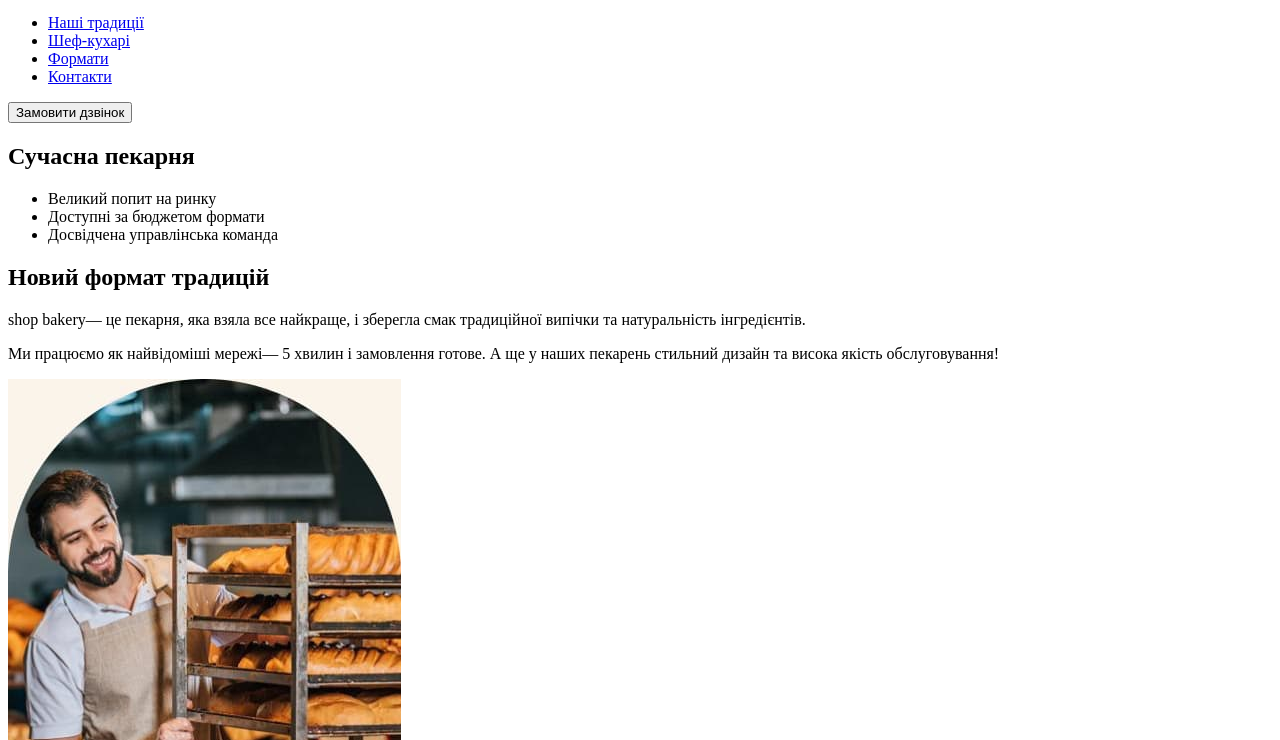
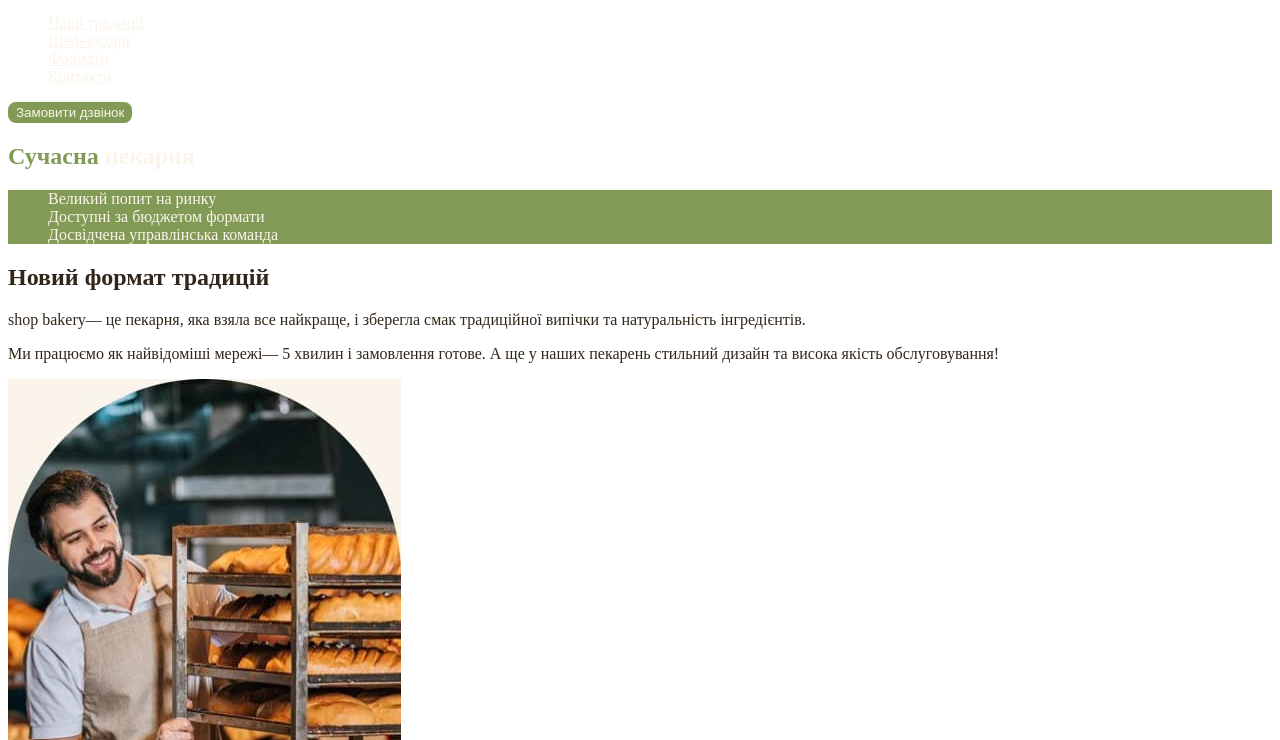
Before and after one commit to Maryna-Kashuba/genius-homework-1, a plain HTML site: page index.html in a window 1280 px wide. Shown: the part 60-800 px from the top of the page. Drawn offline with Linux system fonts and the light colour scheme.

Commit message:
add stylis.css

```diff
--- a/css/styles.css
+++ b/css/styles.css
@@ -0,0 +1,55 @@
+:root{
+    --color-brend-light: #819B57;
+    --color-brend-dark:#465929;
+    --color-primary-dark:  #31261A;
+    --color-primary-light: #FAF4EA;
+
+}
+
+/*базові стилі*/
+body{
+    color: var(--color-primary-dark);
+}
+
+ul{list-style-type: none;}
+
+/*link*/
+
+.link{
+color: var(--color-primary-light);
+}
+.link:hover{
+    color: var(--color-brend-light);
+    }
+
+/*buttun*/
+
+.button{
+color: var(--bakery-landing-1-background, var(--color-primary-light));
+border-radius: 8px;
+border: 2px solid var(--color-brend-light);
+background: var(--color-brend-light);
+cursor: pointer;
+}
+.button:hover{
+    color: var(--color-brend-dark);
+    background-color: transparent;
+}
+
+/*hero section*/
+.hero-title{
+    color: var(--color-primary-light);
+}
+.hero-title .acsent{color: var(--color-brend-light);
+/*hex value назва значення для кольорів*/}
+
+
+/*advantages section*/
+
+.adventeges-list{
+    color: var(--color-primary-light);
+    background-color: var(--color-brend-light);
+}
+.section-title .acsent{
+    color: var(--color-brend-dark);
+}
--- a/index.html
+++ b/index.html
@@ -4,6 +4,7 @@
     <meta charset="UTF-8" />
     <meta name="viewport" content="width=\, initial-scale=1.0" />
     <title>Сучасна пекарня</title>
+    <link rel="stylesheet" href="./css/styles.css" />
   </head>
 
   <body>
@@ -13,25 +14,25 @@
           <img src="./images/logo.jpg" alt="логотип сучасної пекарні" />
         </a>
         <ul>
-          <li><a href="#traditions-section">Наші традиції</a></li>
-          <li><a href="#chef-cook">Шеф-кухарі</a></li>
-          <li><a href="#formats">Формати</a></li>
-          <li><a href="#contackts-of-company">Контакти</a></li>
+          <li><a class="link" href="#traditions-section">Наші традиції</a></li>
+          <li><a class="link" href="#chef-cook">Шеф-кухарі</a></li>
+          <li><a class="link" href="#formats">Формати</a></li>
+          <li><a class="link" href="#contackts-of-company">Контакти</a></li>
         </ul>
       </nav>
-      <button type="button">Замовити дзвінок</button>
+      <button class="button" type="button">Замовити дзвінок</button>
     </header>
     <main>
-      <section>
-        <h1>Сучасна пекарня</h1>
+      <section class="main-section">
+        <h1 class="hero-title"><span class="acsent">Сучасна</span> пекарня</h1>
       </section>
       <section id="traditions-section">
-        <ul>
+        <ul class="adventeges-list">
           <li>Великий попит на ринку</li>
           <li>Доступні за бюджетом формати</li>
           <li>Досвідчена управлінська команда</li>
         </ul>
-        <h2>Новий формат традицій</h2>
+        <h2 class="section-title">Новий формат традицій</h2>
         <p>
           <span>shop bakery</span>— це пекарня, яка взяла все найкраще, і
           зберегла смак традиційної випічки та натуральність інгредієнтів.
@@ -47,7 +48,7 @@
         />
       </section>
       <section id="chef-cook">
-        <h2>Наші найкращі шеф -кухарі</h2>
+        <h2 class="section-title">Наші найкращі <span class="acsent">шеф-кухарі</span></h2>
         <ul>
           <li>
             <article>
@@ -71,7 +72,7 @@
         </ul>
       </section>
       <section id="formats">
-        <h2>Формати</h2>
+        <h2 class="section-title">Формати</h2>
         <ul>
           <li>
             <article>
@@ -91,7 +92,7 @@
         </ul>
       </section>
       <section id="contackts-of-company">
-        <h2>Приєднуйся до мережі пекарень</h2>
+        <h2 class="section-title">Приєднуйся до мережі пекарень</h2>
         <iframe
           src="https://www.google.com/maps/embed?pb=!1m18!1m12!1m3!1d2540.163871257689!2d30.488658576897045!3d50.456673086915316!2m3!1f0!2f0!3f0!3m2!1i1024!2i768!4f13.1!3m3!1m2!1s0x40d4ce637bfe1717%3A0x5370c2254ad1b952!2sSichovykh%20Striltsiv%20St%2C%2054%2C%20Kyiv%2C%2002000!5e0!3m2!1sen!2sua!4v1701366234898!5m2!1sen!2sua"
           width="603"
```
Also changed, not shown: images/P’URI 09 1 (1).jpg (added), images/P’URI 09 1 (2).jpg (added), images/P’URI 09 1.jpg (added), images/P’URI 09 1@2x (1).jpg (added), images/P’URI 09 1@2x (2).jpg (added), images/P’URI 09 1@2x.jpg (added), images/image 1561.jpg (added), images/image 1561@2x.jpg (added), images/image 1562.jpg (added), images/image 1562@2x.jpg (added).
